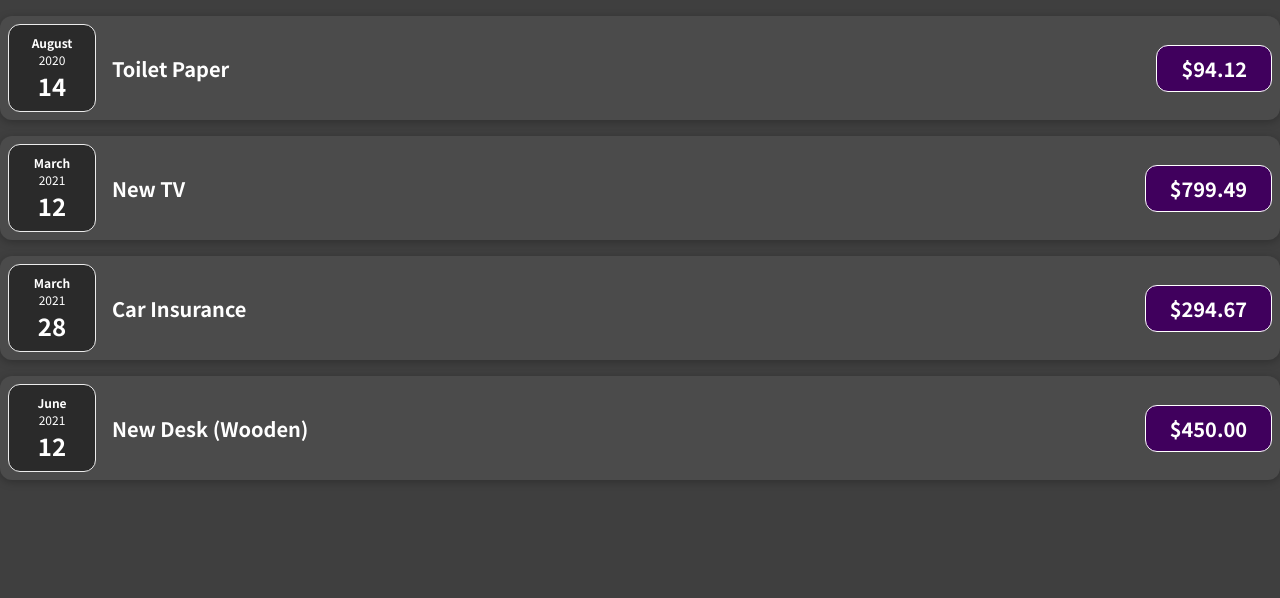
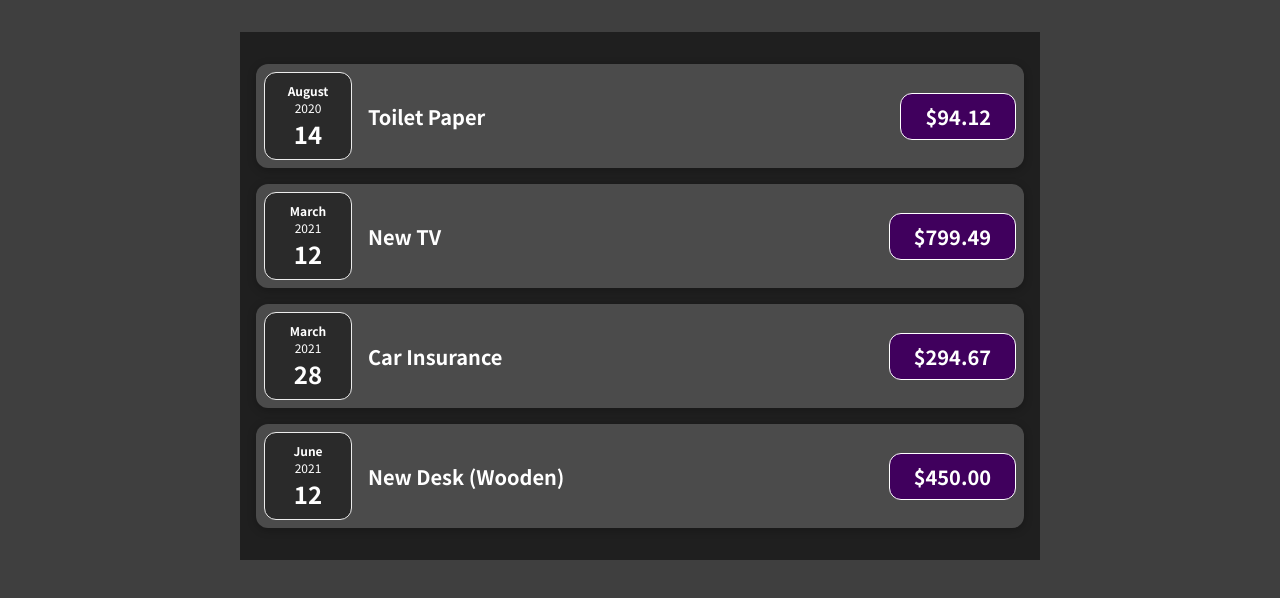
Before and after one commit to David-mwendwa/expense-tracker, a React (Create React App) app: page / in a window 1280 px wide. Shown: the top 598 px of the page. Built offline with nearby package versions, Linux system fonts and the light colour scheme.

Commit message:
refactor: move expenses lists into expenses list

```diff
--- a/src/App.js
+++ b/src/App.js
@@ -1,5 +1,5 @@
 import './App.css';
-import ExpenseItem from './components/ExpenseItem.js';
+import Expenses from './components/Expenses';
 
 const expenses = [
   {
@@ -24,13 +24,7 @@
 ];
 
 function App() {
-  return (
-    <div className='App'>
-      {
-        expenses.map(expense => <ExpenseItem key={expense.id} {...expense} />)
-      }
-    </div>
-  );
+  return <Expenses expenses={expenses} />;
 }
 
 export default App;
--- /dev/null
+++ b/src/components/Expenses.css
@@ -0,0 +1,7 @@
+.expenses {
+  padding: 1rem;
+  background-color: rgb(31, 31, 31);
+  margin: 2rem auto;
+  width: 50rem;
+  max-width: 95%;
+}
--- /dev/null
+++ b/src/components/Expenses.js
@@ -0,0 +1,15 @@
+import React from 'react';
+import ExpenseItem from './ExpenseItem';
+import './Expenses.css';
+
+function Expenses({ expenses }) {
+  return (
+    <div className='expenses'>
+      {expenses.map((expense) => (
+        <ExpenseItem key={expense.id} {...expense} />
+      ))}
+    </div>
+  );
+}
+
+export default Expenses;
```
Lines whose indentation alone changed are shown as unchanged.
